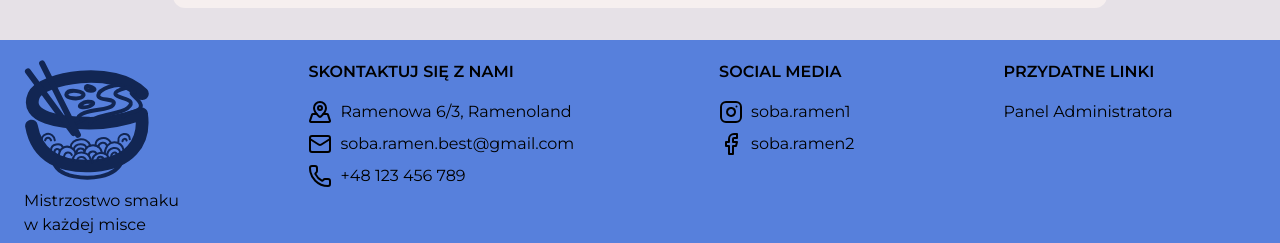
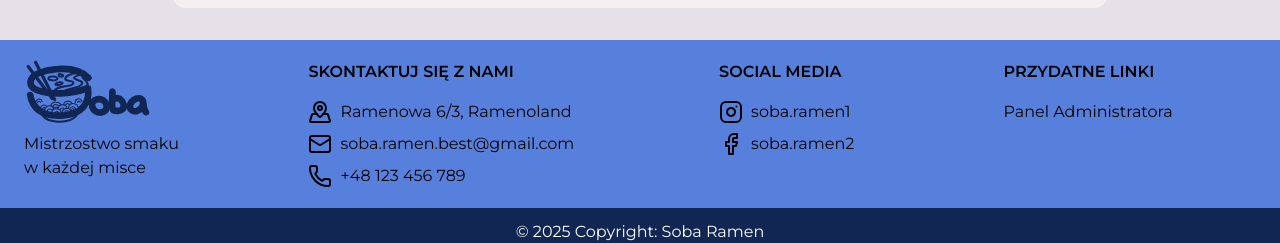
Before and after one commit to charldll/soba-ramen, a React (Vite) app: page / in a window 1280 px wide. Shown: the part 844-1087 px from the top of the page. Built offline with nearby package versions, Linux system fonts and the light colour scheme; no server answers.

Commit message:
footer wrócił

```diff
--- a/src/Layout/Footer.jsx
+++ b/src/Layout/Footer.jsx
@@ -1,6 +1,6 @@
 import { Instagram, Facebook, MapPinned, Mail, Phone } from "lucide-react";
 import { NavLink } from "react-router";
-import LogoDark from "./imgs/soba-logo-dark.svg";
+import LogoFooter from "./imgs/soba-logo-footer.svg";
 
 export default function Footer() {
   return (
@@ -11,7 +11,7 @@ export default function Footer() {
           <div className="grid gap-8 md:grid-cols-2 lg:grid-cols-[1fr_1.5fr_1fr_1fr]">
             {/* Logo i slogan */}
             <div className="flex flex-col items-center md:items-start">
-              <img src={LogoDark} alt="Soba Ramen" className="mb-2 w-32" />
+              <img src={LogoFooter} alt="Soba Ramen" className="mb-2 w-32" />
               <p className="text-base">
                 Mistrzostwo smaku <br></br> w każdej misce
               </p>
```
Also changed, not shown: src/Layout/imgs/soba-logo-footer.svg (added).
